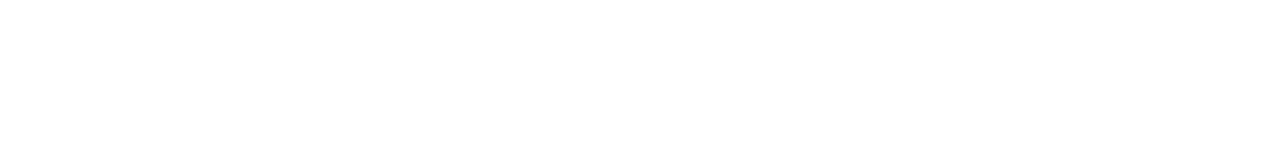
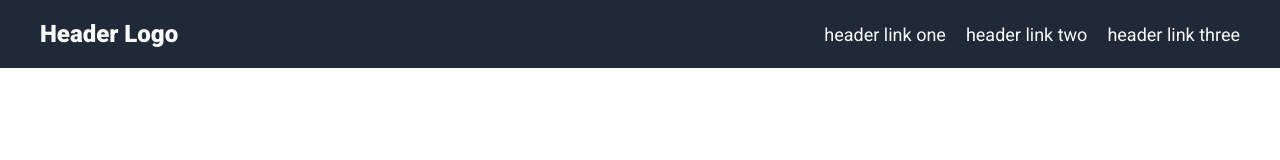
Before and after one commit to woodheadbear/landing-page-template, a plain HTML site: page index.html in a window 1280 px wide. Drawn offline with Linux system fonts and the light colour scheme.

Commit message:
Add navigation bar

```diff
--- a/index.html
+++ b/index.html
@@ -1,11 +1,24 @@
 <!DOCTYPE html>
 <html lang="en">
-<head>
-	<meta charset="UTF-8">
-	<meta name="viewport" content="width=device-width, initial-scale=1.0">
-	<title>Document</title>
-</head>
-<body>
-
-</body>
+  <head>
+    <meta charset="UTF-8" />
+    <meta name="viewport" content="width=device-width, initial-scale=1.0" />
+    <link rel="stylesheet" href="style.css" />
+    <title>Document</title>
+  </head>
+  <body>
+    <!--- MENU BAR -->
+    <div class="nav-wrapper">
+      <div class="container">
+        <nav class="menu-bar">
+          <p class="logo">Header Logo</p>
+          <ul class="menu-items">
+            <li><a href="#">header link one</a></li>
+            <li><a href="#">header link two</a></li>
+            <li><a href="#">header link three</a></li>
+          </ul>
+        </nav>
+      </div>
+    </div>
+  </body>
 </html>
--- a/style.css
+++ b/style.css
@@ -0,0 +1,51 @@
+@import url('https://fonts.googleapis.com/css2?family=Roboto:ital,wght@0,100..900;1,100..900&display=swap');
+
+* {
+    margin: 0;
+    padding: 0;
+}
+
+body {
+    font-family: Roboto, sans-serif;
+}
+
+ul {
+    list-style: none;
+}
+
+a {
+    text-decoration: none;
+}
+
+.nav-wrapper {
+    background-color: #1f2937;
+    padding-top: 20px;
+    padding-bottom: 20px;
+}
+
+.container {
+    max-width: 1200px;
+    margin: auto;
+}
+
+.menu-bar {
+    display: flex;
+    align-items: center;
+}
+
+.logo {
+    color: #F9FAF8;
+    font-size: 24px;
+    font-weight: 900;
+}
+
+.menu-items {
+    display: flex;
+    gap: 20px;
+    margin-left: auto;
+}
+
+.menu-items > li > a {
+    color: #F9FAF8;
+        font-size: 18px;
+}
```
